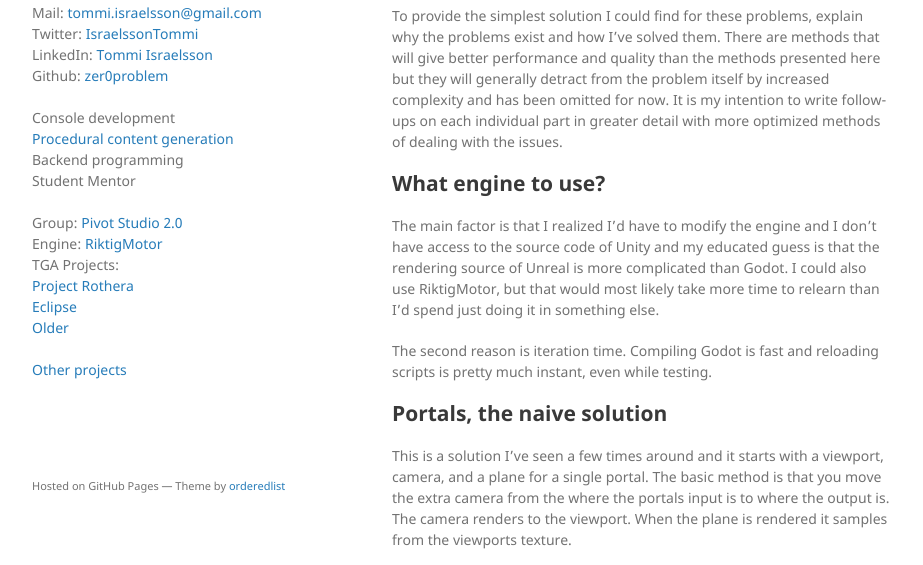
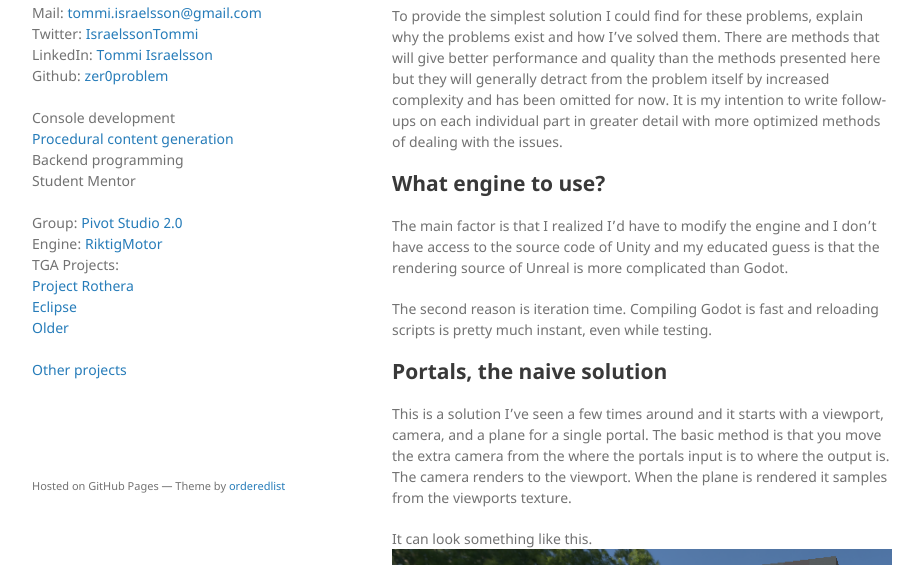
Before and after one commit to zer0problem/zer0problem, a Jekyll site: the page built from _posts/2024-06-02-portals-with-light-propagation.markdown, in a window 1280 px wide and 900 px high, cut to the strip 335-900 px from the top of the window. Shown: the whole strip, without its empty margins (178-1101 px from the left). Built offline with Jekyll 4.4.1, drawn with Linux system fonts in a browser that asks for light colours.

Commit message:
removed mention of RiktigMotor
It's not worth mentioning as it's irrelevant to the problem I'm trying to solve.

```diff
--- a/_posts/2024-06-02-portals-with-light-propagation.markdown
+++ b/_posts/2024-06-02-portals-with-light-propagation.markdown
@@ -16,7 +16,7 @@
 
 What engine to use?
 -----------
-The main factor is that I realized I'd have to modify the engine and I don't have access to the source code of Unity and my educated guess is that the rendering source of Unreal is more complicated than Godot. I could also use RiktigMotor, but that would most likely take more time to relearn than I'd spend just doing it in something else.
+The main factor is that I realized I'd have to modify the engine and I don't have access to the source code of Unity and my educated guess is that the rendering source of Unreal is more complicated than Godot.
 
 The second reason is iteration time. Compiling Godot is fast and reloading scripts is pretty much instant, even while testing.
 
```
